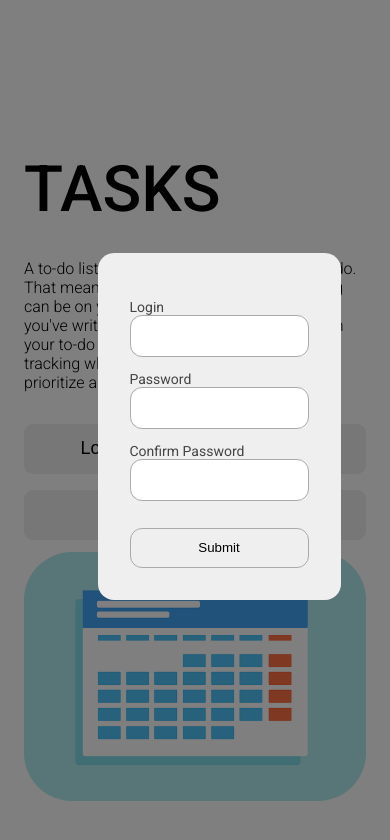
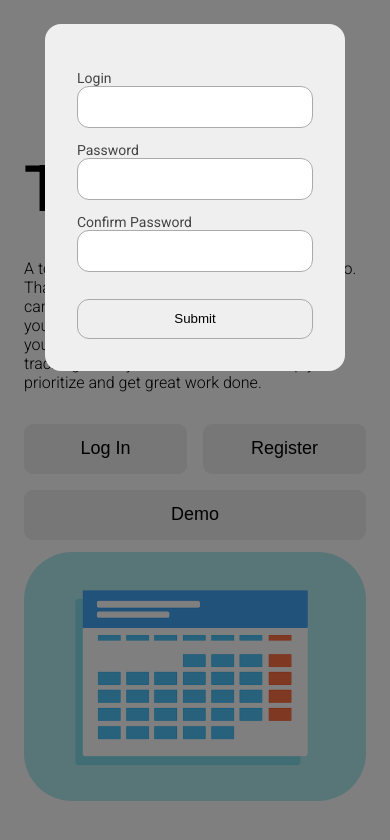
Before and after one commit to iddrader/todolist-remake, a React (Vite) app: page / in a window 390 px wide. Both pictures are taken after a click on the button "Register". Shown: the top 840 px of the page. Built offline with nearby package versions, Linux system fonts and the light colour scheme; no server answers.

Commit message:
Fix login and register modal to be centred

```diff
--- a/src/components/loginModal/loginModal.css
+++ b/src/components/loginModal/loginModal.css
@@ -1,6 +1,10 @@
 .login-modal {
     position: absolute;
-    left: 40%;
+    left: 0;
+    right: 0;
+    margin-left: auto;
+    margin-right: auto;
+    width: 300px;
     grid-template-columns: span 2;
     background-color: #efefef;
     display: flex;
@@ -9,13 +13,6 @@
     animation-name: showModal;
     animation-duration: 0.4s;
     border-radius: 1em;
-}
-
-@media (max-width: 600px) {
-    .login-modal {
-        left: 25%;
-        top: 30%;
-    }
 }
 
 .login-modal button {
--- a/src/components/registerModal/registerModal.css
+++ b/src/components/registerModal/registerModal.css
@@ -1,5 +1,10 @@
 .register-modal {
     position: absolute;
+    left: 0;
+    right: 0;
+    margin-left: auto;
+    margin-right: auto;
+    width: 300px;
     background-color: #efefef;
     display: flex;
     align-items: flex-start;
@@ -53,10 +58,3 @@
         opacity: 1;
     }
 }
-
-@media (max-width: 600px) {
-    .register-modal {
-        left: 25%;
-        top: 30%;
-    }
-}
```
